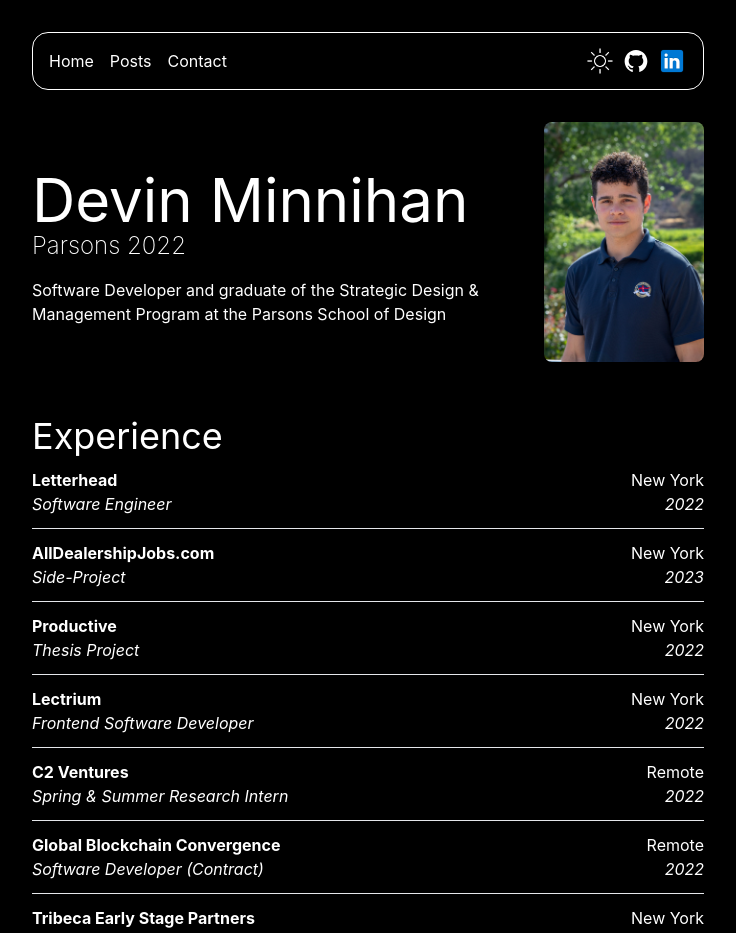
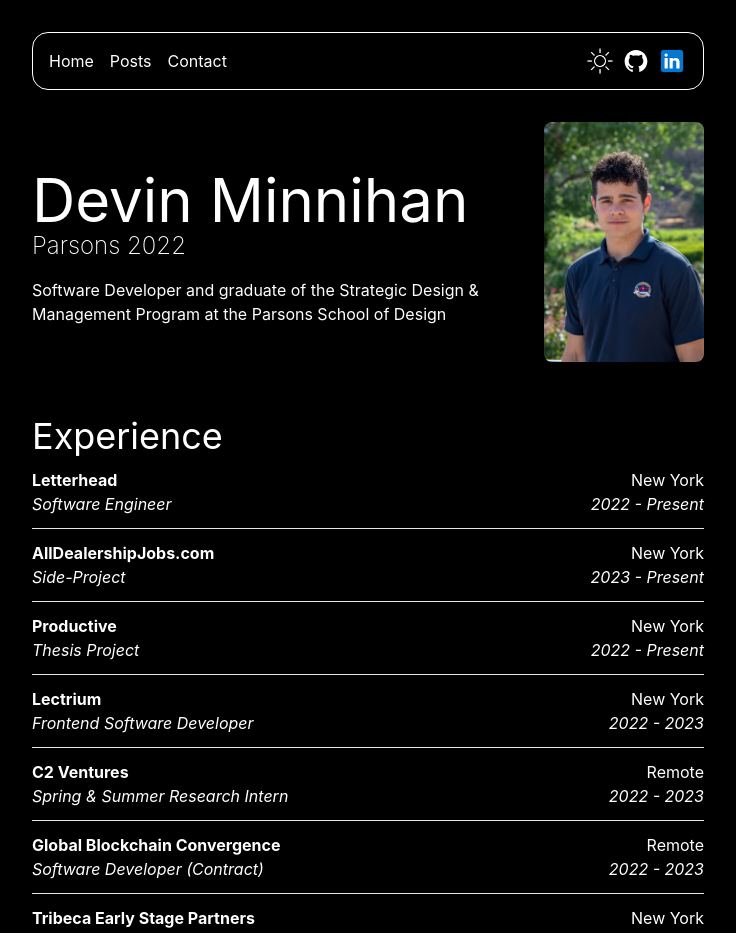
Before and after one commit to d2vin/mywebsite, a Next.js app: page / in a window 1280 px wide. Shown: the top 933 px of the page, without its empty margins (272-1008 px from the left). Built offline with nearby package versions, Linux system fonts and the light colour scheme.

Commit message:
add yearFrom and yearTo

```diff
--- a/components/experience-link.tsx
+++ b/components/experience-link.tsx
@@ -4,7 +4,8 @@
   company: string;
   position: string;
   location: string;
-  year: string;
+  yearFrom: string;
+  yearTo?: string; // Optional: can be 'Present' or a year
   link: string;
 }
 
@@ -12,7 +13,8 @@
   company,
   position,
   location,
-  year,
+  yearFrom,
+  yearTo = 'Present', // Default to 'Present' if not provided
   link,
 }) => {
   return (
@@ -25,7 +27,9 @@
           </div>
           <div>
             <h1 className="flex justify-end">{location}</h1>
-            <p className="italic flex justify-end">{year}</p>
+            <p className="italic flex justify-end">
+              {yearFrom} - {yearTo}
+            </p>
           </div>
         </div>
       </div>
--- a/components/experience.tsx
+++ b/components/experience.tsx
@@ -9,49 +9,56 @@
         company={'Letterhead'}
         position={'Software Engineer'}
         location={'New York'}
-        year={'2022'}
+        yearFrom={'2022'}
+        yearTo={'Present'}
         link={'https://www.tryletterhead.com/'}
       />
       <ExperienceLink
         company={'AllDealershipJobs.com'}
         position={'Side-Project'}
         location={'New York'}
-        year={'2023'}
+        yearFrom={'2023'}
+        yearTo={'Present'}
         link={'https://www.alldealershipjobs.com/'}
       />
       <ExperienceLink
         company={'Productive'}
         position={'Thesis Project'}
         location={'New York'}
-        year={'2022'}
+        yearFrom={'2022'}
+        yearTo={'Present'}
         link={'https://www.productive.vote/home'}
       />
       <ExperienceLink
         company={'Lectrium'}
         position={'Frontend Software Developer'}
         location={'New York'}
-        year={'2022'}
+        yearFrom={'2022'}
+        yearTo={'2023'}
         link={'https://lectrium.io'}
       />
       <ExperienceLink
         company={'C2 Ventures'}
         position={'Spring & Summer Research Intern'}
         location={'Remote'}
-        year={'2022'}
+        yearFrom={'2022'}
+        yearTo={'2023'}
         link={'https://www.c2ventures.co/'}
       />
       <ExperienceLink
         company={'Global Blockchain Convergence'}
         position={'Software Developer (Contract)'}
         location={'Remote'}
-        year={'2022'}
+        yearFrom={'2022'}
+        yearTo={'2023'}
         link={'https://gbcio.vercel.app'}
       />
       <ExperienceLink
         company={'Tribeca Early Stage Partners'}
         position={'Research and Marketing Intern'}
         location={'New York'}
-        year={'2021'}
+        yearFrom={'2021'}
+        yearTo={'2022'}
         link={'https://www.tribecaesp.com/'}
       />
     </div>
```
